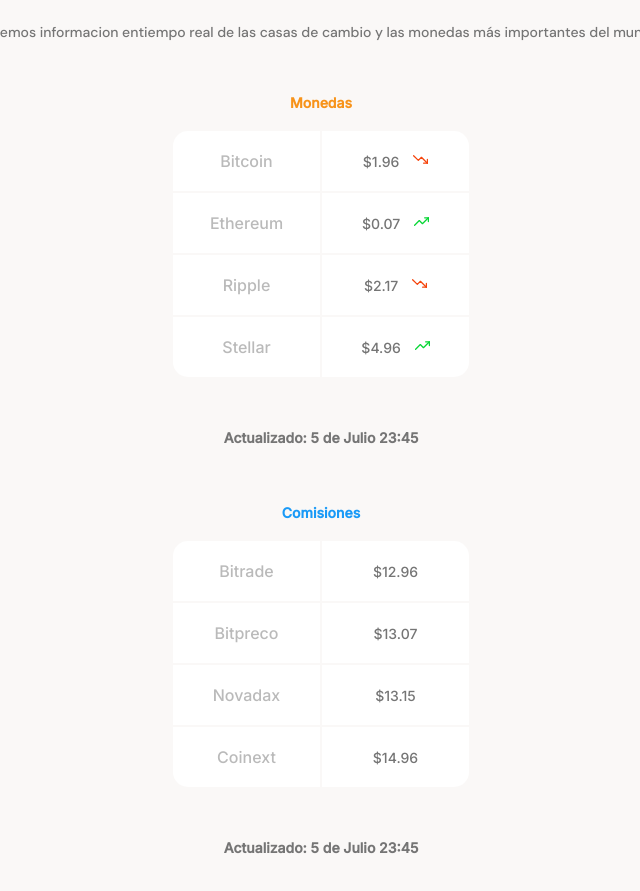
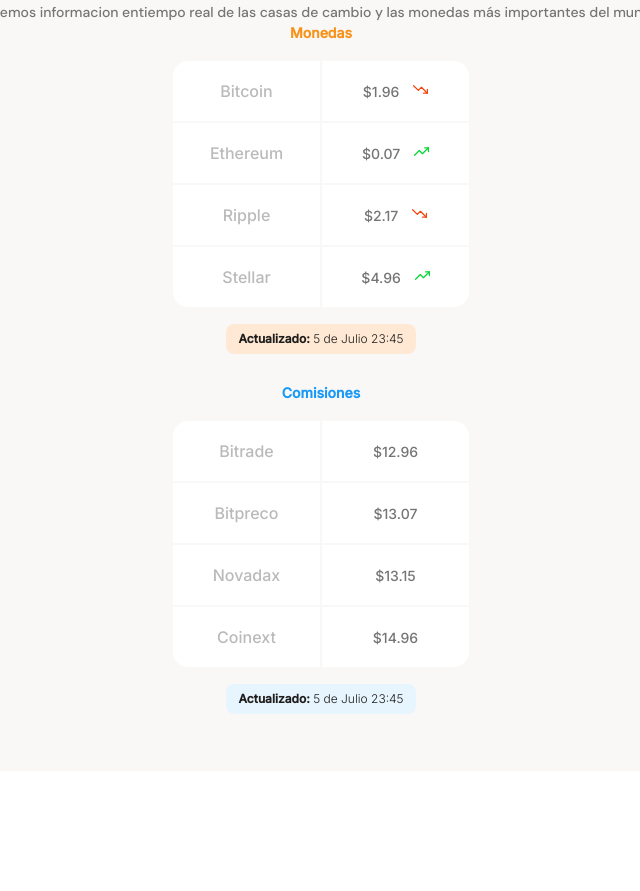
Before and after one commit to MarquezLuis96/Responsive-Design-Mobile-First-, a plain HTML site: page 01 - Project/index.html in a window 1280 px wide. Shown: the part 717-1608 px from the top of the page, without its empty margins (319-959 px from the left). After the commit the page ends 1488 px from the top, so only its background shows below. Drawn offline with Linux system fonts and the light colour scheme.

Commit message:
Final Main-Section

```diff
--- a/01 - Project/index.html
+++ b/01 - Project/index.html
@@ -56,8 +56,8 @@
                                 </tr>
                             </table>
 
-                            <div>
-                                <p><b>Actualizado: 5 de Julio 23:45</b></p>
+                            <div class="currency-table_date">
+                                <p><b>Actualizado:</b> 5 de Julio 23:45</p>
                             </div>
                         </div>
                     </div>
@@ -86,8 +86,8 @@
                                 </tr>
                             </table>
 
-                            <div>
-                                <p><b>Actualizado: 5 de Julio 23:45</b></p>
+                            <div class="fees-table_date">
+                                <p><b>Actualizado:</b> 5 de Julio 23:45</p>
                             </div>
                         </div>
                     </div>
--- a/01 - Project/style/index.css
+++ b/01 - Project/style/index.css
@@ -146,7 +146,7 @@
     font-weight: 500;
     line-height: 1.8rem;
     color: #757575;
-    margin: 50px auto 0;
+    margin: 0 auto;
 }
 
 .main-currency-table {
@@ -240,3 +240,37 @@
     background-position: center;
     background-repeat: no-repeat;
 }
+
+.currency-table_date {
+    width: 190px;
+    height: 30px;
+    margin: 0 auto;
+    margin-top: 15px;
+    padding: 8px;
+    background-color: var(--soft-orange);
+    border-radius: 8px;
+}
+
+.fees-table_date {
+    width: 190px;
+    height: 30px;
+    margin: 0 auto;
+    margin-top: 15px;
+    padding: 8px;
+    background-color: var(--soft-blue);
+    border-radius: 8px;
+}
+
+.currency-table_date p {
+    font-size: 1.2rem;
+    font-weight: 300;
+    line-height: 1.3rem;
+    color: var(--wara-black);
+}
+
+.fees-table_date p {
+    font-size: 1.2rem;
+    font-weight: 300;
+    line-height: 1.3rem;
+    color: var(--wara-black);
+}
```
